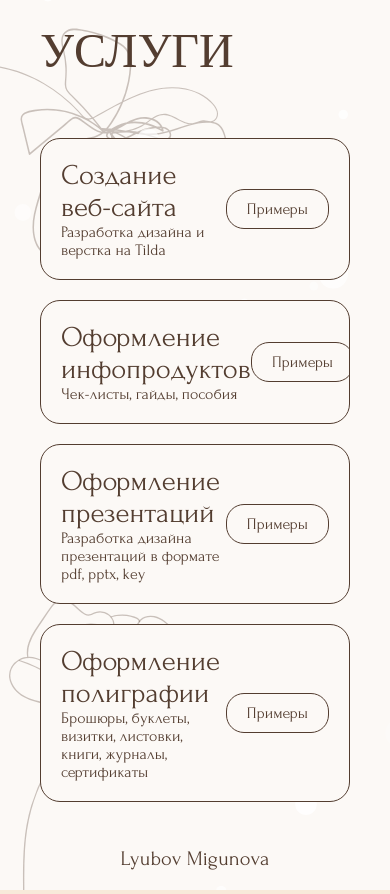
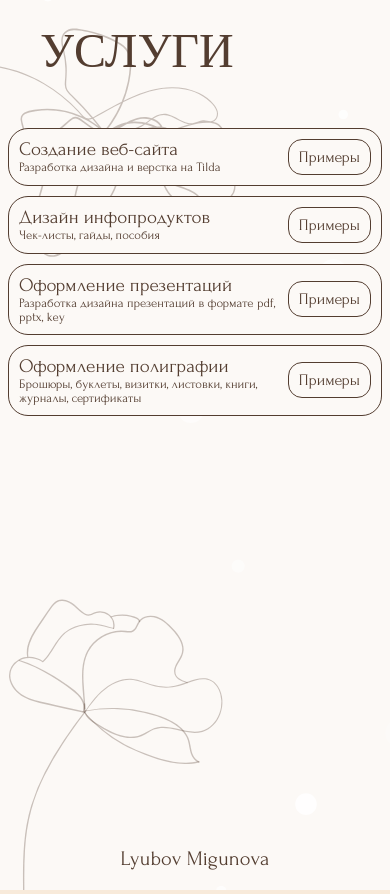
Before and after one commit to Elaiv/milyubova_website, a plain HTML site: page index.html in a window 390 px wide. Shown: the part 2140-3034 px from the top of the page. Drawn offline with Linux system fonts and the light colour scheme; a web font is replaced by a local one.

Commit message:
reflect light bug fix & adaptive bug fix

```diff
--- a/index.html
+++ b/index.html
@@ -113,7 +113,7 @@
 				<article class="serviceCard collapsible text_fnt-main" data-collapsed="true">
 					<div class="serviceCard_header">
 						<div class="serviceCard_title">
-							<h3 class="h3_size">Оформление инфопродуктов</h3>
+							<h3 class="h3_size">Дизайн инфопродуктов</h3>
 							<p>Чек-листы, гайды, пособия</p>
 						</div>
 						<button class="btn sticky collapse_btn">Примеры</button>
@@ -121,23 +121,23 @@
 					<div class="wrapper collapse_section" style="height: 0px;">
 						<div class="serviceCard_content-container">
 							<a href="#" class="card">
-								<div class="card_banner img_5"></div>
+								<div class="card_banner img_5"><div class="reflectLight"></div></div>
 								<div class="card_title">Дизайн дополнительных материалов к лекции по кето-диете для @ketomamaru</div>
 							</a>
 							<a href="#" class="card">
-								<div class="card_banner img_6"></div>
+								<div class="card_banner img_6"><div class="reflectLight"></div></div>
 								<div class="card_title">Чек-лист для подготовки к ЕГЭ для @viikeriiv</div>
 							</a>
 							<a href="#" class="card">
-								<div class="card_banner img_7"></div>
+								<div class="card_banner img_7"><div class="reflectLight"></div></div>
 								<div class="card_title">Дизайн pdf-файла для фотографа @irinaostashkova</div>
 							</a>
 							<a href="#" class="card">
-								<div class="card_banner img_8"></div>
+								<div class="card_banner img_8"><div class="reflectLight"></div></div>
 								<div class="card_title">Дизайн pdf-файлов для курса по визуалу @alexis_mode</div>
 							</a>
 							<a href="#" class="card">
-								<div class="card_banner img_9"></div>
+								<div class="card_banner img_9"><div class="reflectLight"></div></div>
 								<div class="card_title">Дизайн pdf-файла для тренинга</div>
 							</a>
 						</div>
@@ -154,11 +154,11 @@
 					<div class="wrapper collapse_section" style="height: 0px;">
 						<div class="serviceCard_content-container">
 							<a href="#" class="card">
-								<div class="card_banner img_10"></div>
+								<div class="card_banner img_10"><div class="reflectLight"></div></div>
 								<div class="card_title">Дизайн презентаций для уроков образовательного онлайн-курса по визуальному оформлению Инстаграма @alexis_mode</div>
 							</a>
 							<a href="#" class="card">
-								<div class="card_banner img_11"></div>
+								<div class="card_banner img_11"><div class="reflectLight"></div></div>
 								<div class="card_title">Дизайн презентаций для конференции @ibragim__aliev</div>
 							</a>
 						</div>
@@ -175,31 +175,31 @@
 					<div class="wrapper collapse_section" style="height: 0px;">
 						<div class="serviceCard_content-container">
 							<a href="#" class="card">
-								<div class="card_banner img_12"></div>
+								<div class="card_banner img_12"><div class="reflectLight"></div></div>
 								<div class="card_title">Макет книги по истории искусств</div>
 							</a>
 							<a href="#" class="card">
-								<div class="card_banner img_13"></div>
+								<div class="card_banner img_13"><div class="reflectLight"></div></div>
 								<div class="card_title">Статья о технологиях в журнал</div>
 							</a>
 							<a href="#" class="card">
-								<div class="card_banner img_14"></div>
+								<div class="card_banner img_14"><div class="reflectLight"></div></div>
 								<div class="card_title">Дизайн визиток для психолога</div>
 							</a>
 							<a href="#" class="card">
-								<div class="card_banner img_15"></div>
+								<div class="card_banner img_15"><div class="reflectLight"></div></div>
 								<div class="card_title">Буклет для посвящения в первокурсники МГУ</div>
 							</a>
 							<a href="#" class="card">
-								<div class="card_banner img_16"></div>
+								<div class="card_banner img_16"><div class="reflectLight"></div></div>
 								<div class="card_title">Буклет для компании i-BrainTech для участия в международной научной конференции</div>
 							</a>
 							<a href="#" class="card">
-								<div class="card_banner img_17"></div>
+								<div class="card_banner img_17"><div class="reflectLight"></div></div>
 								<div class="card_title">Дизайн визиток для психолога</div>
 							</a>
 							<a href="#" class="card">
-								<div class="card_banner img_18"></div>
+								<div class="card_banner img_18"><div class="reflectLight"></div></div>
 								<div class="card_title">Графическая композиция</div>
 							</a>
 						</div>
--- a/style/adaptive.css
+++ b/style/adaptive.css
@@ -42,9 +42,46 @@
 	}
 }
 
+@media (max-width: 600px) {
+	.serviceCard {
+		margin: 10px 20px;
+	}
+	.h3_size {
+		font-size: 1.4em;
+	}
+	.serviceCard_header {
+		padding: 10px;
+	}
+	.serviceCard_title p {
+		font-size: 0.8em;
+	}
+	.btn {
+		padding: 8px 10px;
+		border-radius: 14px;
+	}
+}
+
 @media (max-width: 426px) {
 	.summary_sides {
 		grid-template-columns: repeat(1, 1fr);
+	}
+	.serviceCard {
+		margin: 10px 8px;
+	}
+	.h3_size {
+		font-size: 1.2em;
+	}
+	.serviceCard_title p {
+		font-size: 0.8em;
+	}
+}
+
+@media (max-width: 370px) {
+	.h3_size {
+		font-size: 1em;
+	}
+	.serviceCard_title p {
+		font-size: 0.7em;
 	}
 }
 
```
